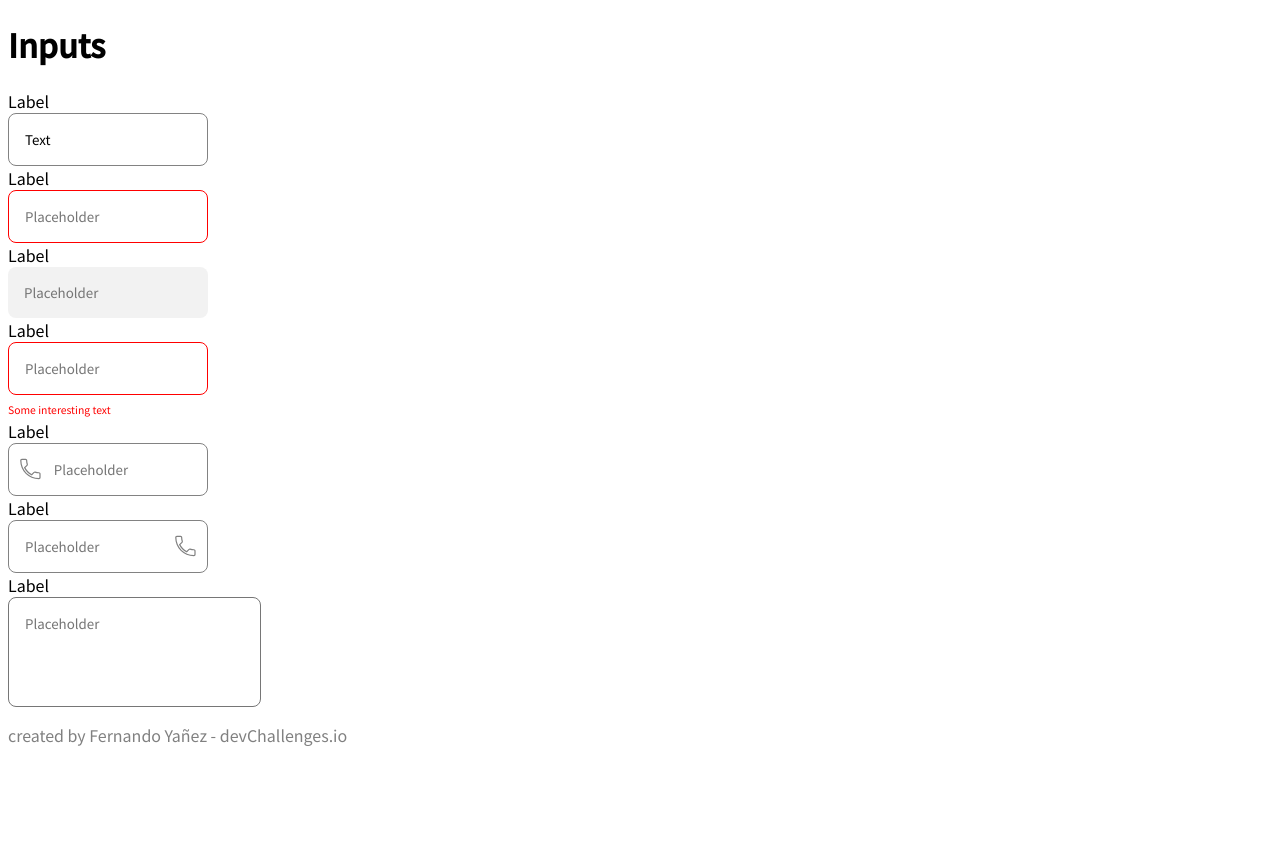
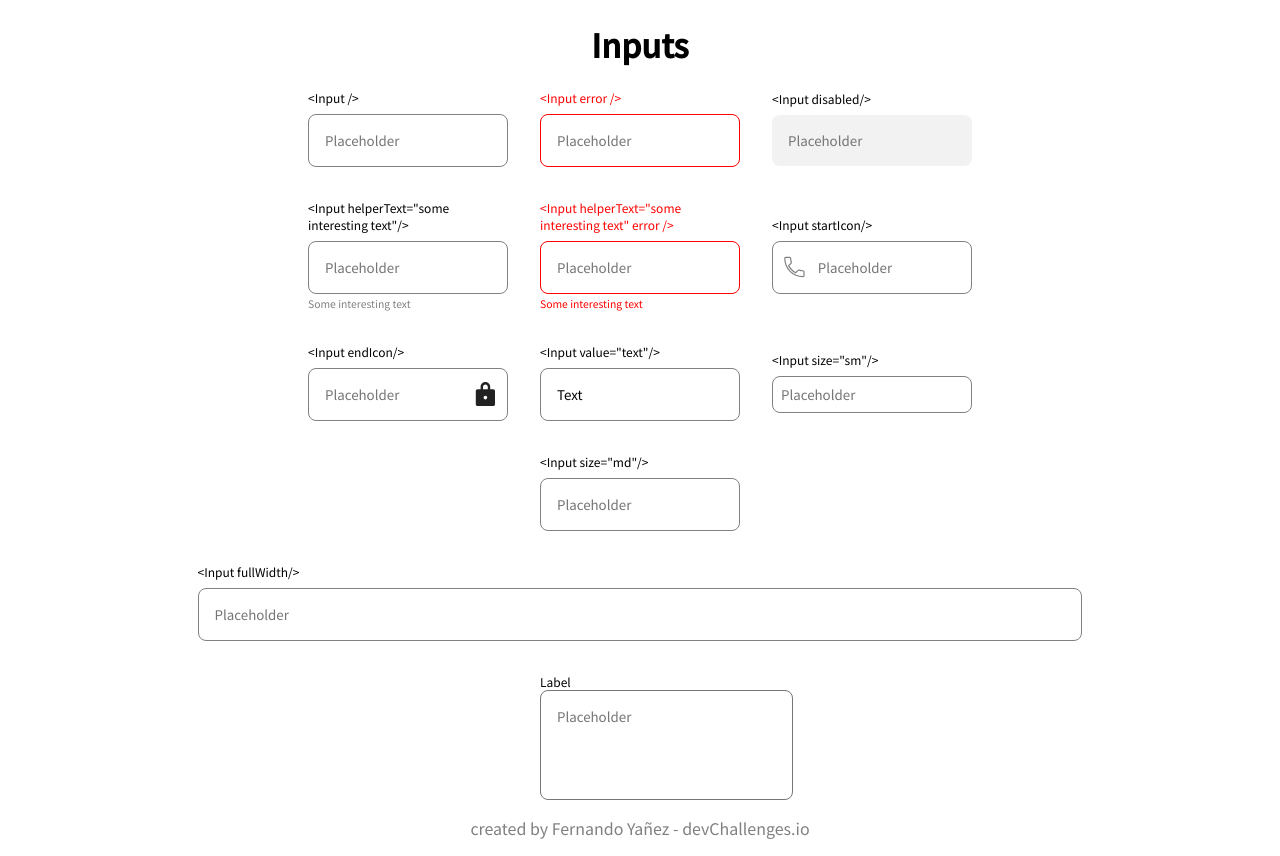
Before and after one commit to Faerk77/inputComponent, a React (Vite) app: page / in a window 1280 px wide. Before the commit the page ends 800 px from the top, so only its background shows below. Built offline with nearby package versions, Linux system fonts and the light colour scheme.

Commit message:
4 files modified, 2 added, 1 deleted

```diff
--- a/src/App.css
+++ b/src/App.css
@@ -2,7 +2,20 @@
   box-sizing: border-box;
   font-family: 'Noto Sans JP', sans-serif;
 }
+.title {
+  text-align: center;
+}
+.main {
+  margin: auto;
+  display: flex;
+  flex-wrap: wrap;
+  justify-content: center;
+  align-items: center;
+  gap: 2rem;
+  max-width: 70%;
+}
 
 .footer {
+  text-align: center;
   color: gray;
 }
--- a/src/App.jsx
+++ b/src/App.jsx
@@ -1,6 +1,7 @@
 import { useState } from 'react';
 import './App.css';
-import Icon from './assets/Icon';
+import EndIcon from './assets/EndIcon';
+import StartIcon from './assets/StartIcon';
 import Input from './components/Input';
 
 function App() {
@@ -11,35 +12,69 @@ function App() {
       <header>
         <h1 className="title">Inputs</h1>
       </header>
+      <main className="main">
+        <Input type="text" text="<Input />" placeholder="Placeholder" />
         <Input
           type="text"
-        text="Label"
+          text="<Input error />"
           placeholder="Placeholder"
-        value={input}
-        onChange={(ev) => {
-          setInput(ev.target.value);
-        }}
+          error
         />
-      <Input type="text" text="Label" placeholder="Placeholder" error />
-      <Input type="text" text="Label" placeholder="Placeholder" disabled />
         <Input
           type="text"
-        text="Label"
+          text="<Input disabled/>"
+          placeholder="Placeholder"
+          disabled
+        />
+        <Input
+          type="text"
+          text='<Input helperText="some interesting text"/>'
+          helperText="Some interesting text"
+          placeholder="Placeholder"
+        />
+        <Input
+          type="text"
+          text='<Input helperText="some interesting text" error />'
           helperText="Some interesting text"
           placeholder="Placeholder"
           error
         />
         <Input
           type="text"
-        text="Label"
+          text="<Input startIcon/>"
           placeholder="Placeholder"
-        startIcon={Icon}
+          startIcon={StartIcon}
         />
         <Input
           type="text"
-        text="Label"
+          text="<Input endIcon/>"
           placeholder="Placeholder"
-        endIcon={Icon}
+          endIcon={EndIcon}
+        />
+        <Input
+          type="text"
+          text='<Input value="text"/>'
+          placeholder="Placeholder"
+          value={input}
+          onChange={(ev) => setInput(ev.target.value)}
+        />
+        <Input
+          type="text"
+          text='<Input size="sm"/>'
+          placeholder="Placeholder"
+          size={'sm'}
+        />
+        <Input
+          type="text"
+          text='<Input size="md"/>'
+          placeholder="Placeholder"
+          size={'md'}
+        />
+        <Input
+          type="text"
+          text="<Input fullWidth/>"
+          placeholder="Placeholder"
+          fullWidth
         />
         <Input
           placeholder="Placeholder"
@@ -48,11 +83,10 @@ function App() {
           cols="25"
           rows="4"
         />
+      </main>
 
       <footer className="footer">
-        <p>
-        created by Fernando Yañez - devChallenges.io
-        </p>
+        <p>created by Fernando Yañez - devChallenges.io</p>
       </footer>
     </div>
   );
--- /dev/null
+++ b/src/assets/EndIcon.jsx
@@ -0,0 +1,18 @@
+const EndIcon = (props) => {
+  return (
+    <svg
+      {...props}
+      viewBox="0 0 24 24"
+      version="1.1"
+      fill="currentColor"
+    >
+      <g id="ic_fluent_lock_24_filled" fill="#212121" fill-rule="nonzero">
+        <path
+          d="M12,2 C14.209139,2 16,3.790861 16,6 L16,8 L18.5,8 C19.3284271,8 20,8.67157288 20,9.5 L20,20.5 C20,21.3284271 19.3284271,22 18.5,22 L5.5,22 C4.67157288,22 4,21.3284271 4,20.5 L4,9.5 C4,8.67157288 4.67157288,8 5.5,8 L8,8 L8,6 C8,3.790861 9.790861,2 12,2 Z M12.000125,13.5 C11.1716979,13.5 10.500125,14.1715729 10.500125,15 C10.500125,15.8284271 11.1716979,16.5 12.000125,16.5 C12.8285521,16.5 13.500125,15.8284271 13.500125,15 C13.500125,14.1715729 12.8285521,13.5 12.000125,13.5 Z M12,4 C10.8954305,4 10,4.8954305 10,6 L10,8 L14,8 L14,6 C14,4.8954305 13.1045695,4 12,4 Z"
+        ></path>
+      </g>
+    </svg>
+  );
+};
+
+export default EndIcon;
--- a/src/components/Input.jsx
+++ b/src/components/Input.jsx
@@ -6,6 +6,7 @@ const Input = ({
   iconWidth = '1.8rem',
   error,
   helperText,
+  size = 'md',
   startIcon: StartIcon,
   endIcon: EndIcon,
   fullWidth,
@@ -20,7 +21,9 @@ const Input = ({
     : style['inputLabelDefault'];
   const inputFullWidth = fullWidth ? style.fullWidth : '';
 
-  const styled = StartIcon ? { paddingLeft: `calc(1rem + ${iconWidth}` } : {};
+  const inputGap = {display: 'block', marginBottom: '0.5rem'}
+
+  const styled = StartIcon ? { paddingLeft: `calc(1rem + ${iconWidth}`} : {};
 
   if (multiline) {
     return (
@@ -33,14 +36,16 @@ const Input = ({
 
   return (
     <label className={`${labelClass} ${labelText} ${inputFullWidth}`}>
-      {text && <span className={labelText}>{text}</span>}
+      {text && <span style={inputGap} className={`${labelText}`}>{text}</span>}
       <div className={`${inputContainer}`}>
         {StartIcon && (
           <StartIcon width={iconWidth} className={style.startIcon} />
         )}
         {EndIcon && <EndIcon width={iconWidth} className={style.endIcon} />}
         <input
-          className={`${inputClass} ${error ? style['inputError'] : ''}`}
+          className={`${inputClass} ${error ? style['inputError'] : ''} ${
+            style[size]
+          }`}
           style={styled}
           {...props}
         />
--- a/src/components/input.module.css
+++ b/src/components/input.module.css
@@ -4,17 +4,18 @@
 }
 
 .inputLabel {
+  font-size: 0.75rem;
   width: 200px;
   display: block;
 }
 
-.fullWidth{
-  width: 100%;
+.inputLabel:hover, .inputLabelError:hover{
+  color: black;
+}
+.inputLabelError{
+  color: red;
 }
 
-.inputLabel:hover{
-  color: black;
-}
 
 .inputLabelDefault:focus-within{
   color: blue;
@@ -27,8 +28,14 @@
 .input {
   width: 100%;
   border: 1px solid #828282;
+  border-radius: 8px;
+}
+.sm{
+padding: 0.5rem;
+}
+
+.md{
   padding: 1rem;
-  border-radius: 8px;
 }
 
 .input:hover {
@@ -78,3 +85,7 @@
   border-radius: 8px;
   padding: 1rem;
 }
+
+.fullWidth{
+  width: 100%;
+}
```
Also changed, not shown: src/assets/StartIcon.jsx (renamed from src/assets/Icon.jsx). Lines whose indentation alone changed are shown as unchanged.
